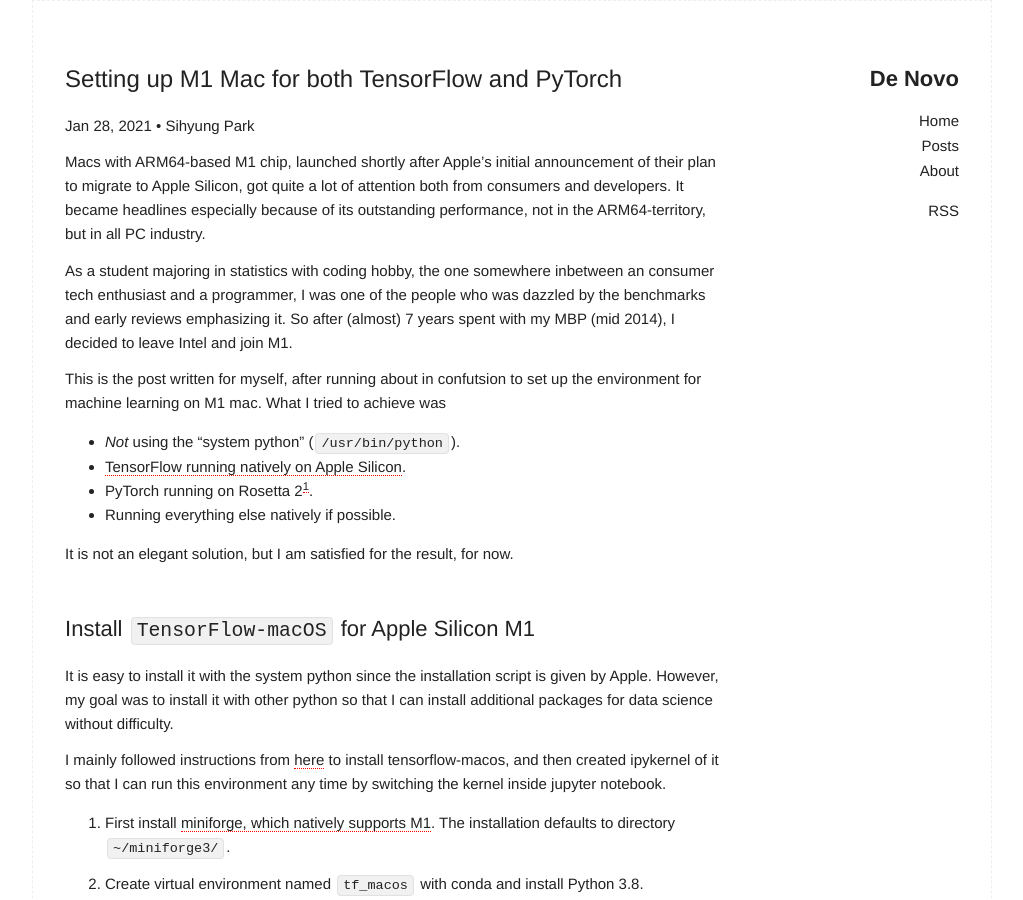
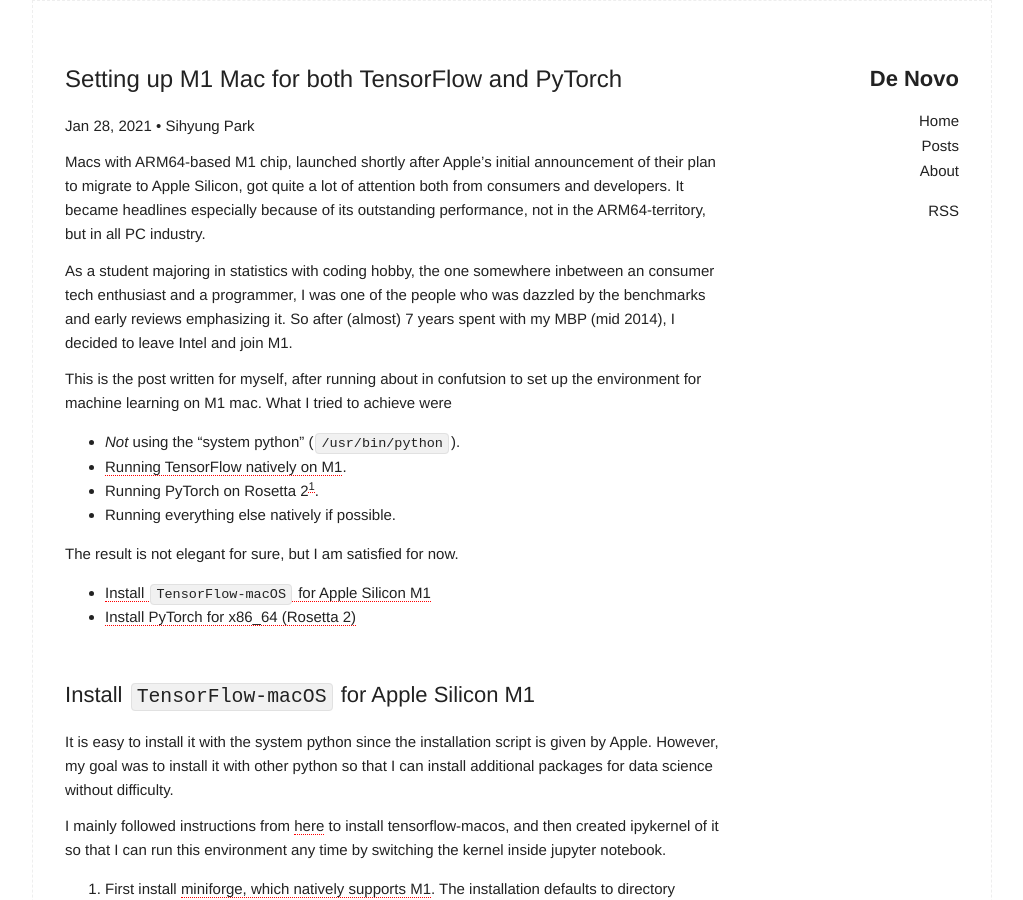
Before and after one commit to naturale0/naturale0.github.io, a Jekyll site: the page built from _posts/2021-01-29-setting up m1 mac for both tensorflow and pytorch.md, in a window 1280 px wide and 900 px high. Shown: the whole window, without its empty margins (128-1151 px from the left). Built offline with Jekyll 4.4.1, drawn with Linux system fonts in a browser that asks for light colours; comment, search, counter and statistics services are not loaded.

Commit message:
edit style

```diff
--- a/_posts/2021-01-29-setting up m1 mac for both tensorflow and pytorch.md
+++ b/_posts/2021-01-29-setting up m1 mac for both tensorflow and pytorch.md
@@ -10,14 +10,17 @@
 
 As a student majoring in statistics with coding hobby, the one somewhere inbetween an consumer tech enthusiast and a programmer, I was one of the people who was dazzled by the benchmarks and early reviews emphasizing it. So after (almost) 7 years spent with my MBP (mid 2014), I decided to leave Intel and join M1.
 
-This is the post written for myself, after running about in confutsion to set up the environment for machine learning on M1 mac. What I tried to achieve was
+This is the post written for myself, after running about in confutsion to set up the environment for machine learning on M1 mac. What I tried to achieve were
 
 * *Not* using the "system python" (`‌/usr/bin/python`).
-* [TensorFlow running natively on Apple Silicon](https://blog.tensorflow.org/2020/11/accelerating-tensorflow-performance-on-mac.html).
-* PyTorch running on Rosetta 2[^1].
+* [Running TensorFlow natively on M1](https://blog.tensorflow.org/2020/11/accelerating-tensorflow-performance-on-mac.html).
+* Running PyTorch on Rosetta 2[^1].
 * Running everything else natively if possible.
 
-It is not an elegant solution, but I am satisfied for the result, for now.
+The result is not elegant for sure, but I am satisfied for now.
+
+- TOC
+{:toc}
 
 <br>
 
```
